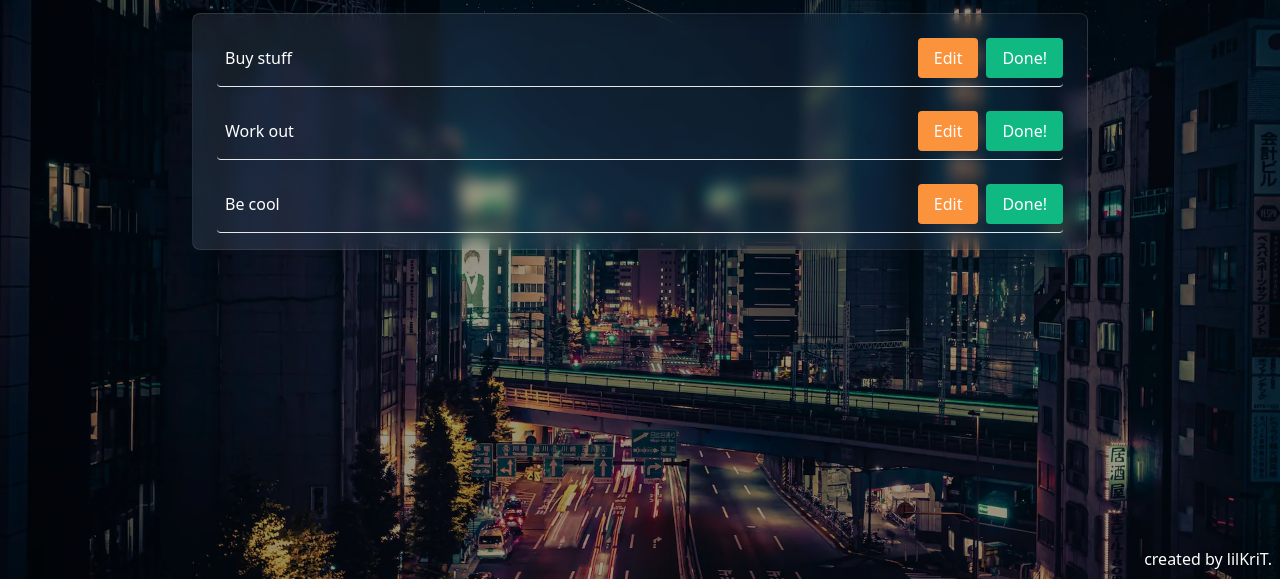
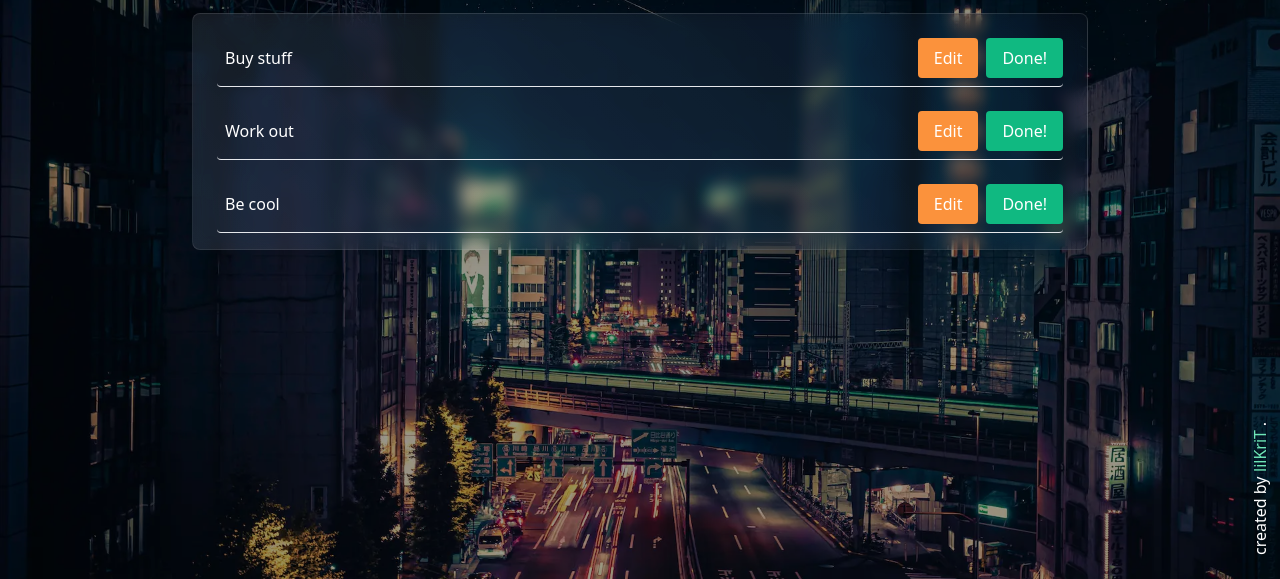
Before and after one commit to lilKriT/TypeScript-TaskList, a website built with Vite: page index.html in a window 1280 px wide. Shown: the part 221-800 px from the top of the page. Built offline with nearby package versions, Linux system fonts and the light colour scheme.

```diff
--- a/index.css
+++ b/index.css
@@ -6,4 +6,9 @@
   .tint {
     box-shadow: inset 0 0 0 100vmax rgba(0, 0, 0, 0.4);
   }
+
+  .vertical {
+    writing-mode: vertical-lr;
+    rotate: 180deg;
+  }
 }
--- a/index.html
+++ b/index.html
@@ -39,7 +39,15 @@
         id="tasksList"
         class="bg-glassGradient max-w-4xl w-full flex flex-col gap-4 px-6 py-4 rounded-lg backdrop-blur backdrop-saturate-150 border border-white/10 shadow-glass"
       ></ul>
-      <p class="text-white mt-auto self-end m-2">created by lilKriT.</p>
+      <p class="text-white absolute right-2 bottom-6 vertical">
+        created by
+        <a
+          href="#"
+          class="text-emerald-300 scale-100 inline-block hover:scale-110 duration-75 ease-in-out"
+          >lilKriT</a
+        >
+        .
+      </p>
     </main>
   </body>
 </html>
```
